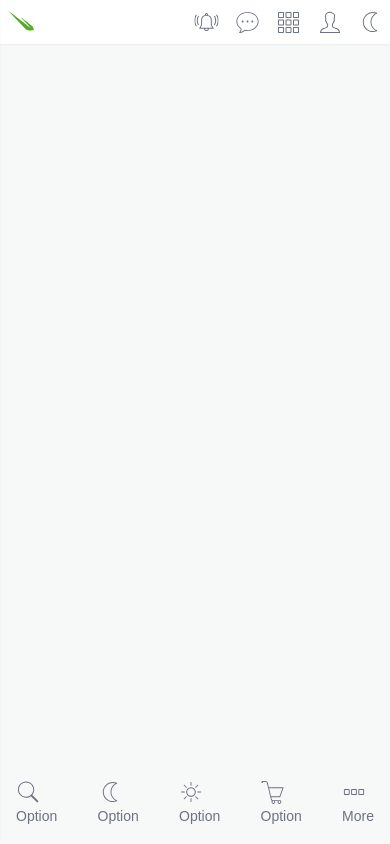
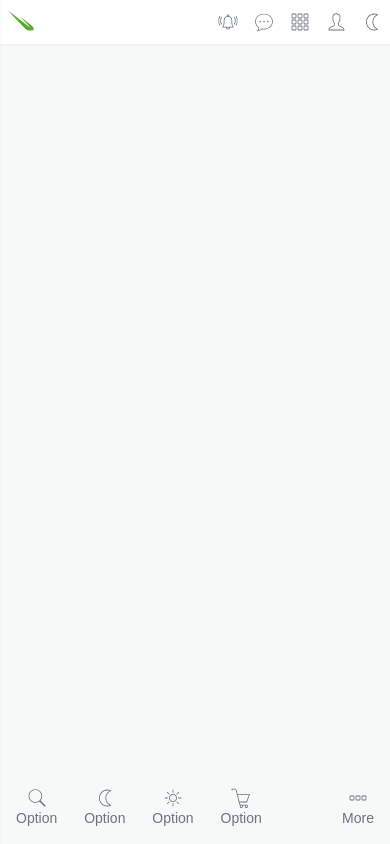
Before and after one commit to DominikDula/city, a Next.js app: page /calculations in a window 390 px wide. Built offline with nearby package versions, Linux system fonts and the light colour scheme.

Commit message:
final css changes

```diff
--- a/app/components/ApplicationButton.jsx
+++ b/app/components/ApplicationButton.jsx
@@ -15,7 +15,7 @@ const ApplicationButton = () => {
       <Menu as="div" className="relative">
         <div className="flex items-center">
           <MenuButton onClick={toggleMenu}>
-            <Image src="/icons/applications.svg" width={25} height={25} alt="Applications" />
+            <Image src="/icons/applications.svg" width={20} height={20} alt="Applications" />
           </MenuButton>
         </div>
         <ApplicationMenuContent isOpen={isOpen} toggleMenu={toggleMenu} />
--- a/app/components/MessageButton.jsx
+++ b/app/components/MessageButton.jsx
@@ -3,7 +3,7 @@ import Image from 'next/image';
 const MessageButton = () => {
   return (
     <button type="button">
-      <Image src="/icons/messages.svg" width={25} height={25} alt="Logo" />
+      <Image src="/icons/messages.svg" width={20} height={20} alt="Logo" />
     </button>
   );
 };
--- a/app/components/MobileMenu.jsx
+++ b/app/components/MobileMenu.jsx
@@ -13,11 +13,11 @@ const MobileMenu = ({ navigation }) => {
     <>
       <DisclosureButton
         onClick={toggleMenu}
-        className="relative inline-flex items-center justify-center rounded-md p-2 text-gray-400 focus:ring-2 focus:ring-white focus:outline-hidden focus:ring-inset"
+        className="relative flex items-center"
       >
         <span className="absolute -inset-0.5" />
         <span className="sr-only">Open main menu</span>
-        <Image src="/icons/m-menu.svg" width={25} height={25} alt="M-menu" />
+        <Image src="/icons/m-menu.svg" width={20} height={20} alt="M-menu" />
       </DisclosureButton>
 
       <div
--- a/app/components/NotificationButton.jsx
+++ b/app/components/NotificationButton.jsx
@@ -3,7 +3,7 @@ import Image from 'next/image';
 const NotificationButton = () => {
   return (
     <button type="button" className="">
-      <Image src="/icons/bell.svg" width={25} height={25} alt="Logo" />
+      <Image src="/icons/bell.svg" width={20} height={20} alt="Logo" />
     </button>
   );
 };
--- a/app/components/Search.jsx
+++ b/app/components/Search.jsx
@@ -49,7 +49,7 @@ const Search = ({ isMobile }) => {
   return (
     <div className="flex hidden md:flex">
       <button onClick={toggleSearch} className="focus:outline-none">
-        <Image src="/icons/search.svg" width={25} height={25} alt="SearchIcon" />
+        <Image src="/icons/search.svg" width={20} height={20} alt="SearchIcon" />
       </button>
       {isOpen && (
         <div className="fixed inset-x-0 top-[40px] h-1/2 bg-nav dark:bg-nav-dark bg-opacity-90 backdrop-blur-md z-50 p-6 flex flex-col items-center space-y-4 shadow-xs">
--- a/app/components/ThemeToggle.jsx
+++ b/app/components/ThemeToggle.jsx
@@ -38,9 +38,9 @@ const ThemeToggle = () => {
   return (
     <button onClick={toggleTheme}>
       {theme === 'dark' ? (
-        <Image src="/icons/sun.svg" width={24} height={24} alt="Light Mode" />
+        <Image src="/icons/sun.svg" width={20} height={20} alt="Light Mode" />
       ) : (
-        <Image src="/icons/moon.svg" width={24} height={24} alt="Dark Mode" />
+        <Image src="/icons/moon.svg" width={20} height={20} alt="Dark Mode" />
       )}
     </button>
   );
--- a/app/components/UserMenu.jsx
+++ b/app/components/UserMenu.jsx
@@ -15,7 +15,7 @@ const UserMenu = () => {
       <Menu as="div" className="relative">
         <div className="flex items-center">
           <MenuButton onClick={toggleMenu}>
-            <Image src="/icons/profile.svg" width={25} height={25} alt="Logo" />
+            <Image src="/icons/profile.svg" width={20} height={20} alt="Logo" />
           </MenuButton>
         </div>
         <MenuContent isOpen={isOpen} toggleMenu={toggleMenu} />
--- a/app/components/sidebar/InternaAgendaAccordion.jsx
+++ b/app/components/sidebar/InternaAgendaAccordion.jsx
@@ -5,15 +5,15 @@ const InternaAgendaAccordion = ({ isOpen, toggleAccordion, showText }) => {
     <div>
       <button
         onClick={toggleAccordion}
-        className="flex w-full h-[30px] items-center space-x-3 p-2 rounded-md text-gray-800 hover:bg-gray-100"
+        className="flex w-full h-[30px] items-center space-x-3 p-1 rounded-md text-gray-800 hover:bg-gray-100 dark:hover:bg-gray1-dark"
       >
-        <Image src="/icons/management.svg" width={16} height={16} alt="Interna Agenda" />
+        <Image src="/icons/management.svg" width={20} height={20} alt="Interna Agenda" />
         <span className={`${showText ? 'md:block' : 'md:hidden'} text-sm text-t-main dark:text-t-main-dark hover:text-t-main-hover dark:hover:text-t-main-hover-dark`}>Interná agenda</span>
         <Image
           src="/icons/arrow.svg"
           width={12} height={12}
           alt="Arrow"
-          className={`${showText ? 'md:block' : 'md:hidden'} ml-auto transition-transform  ${
+          className={`${showText ? 'md:block' : 'md:hidden'} ml-auto transition-transform dark:invert ${
             isOpen ? 'rotate-180' : ''
           }`}
         />
@@ -22,8 +22,8 @@ const InternaAgendaAccordion = ({ isOpen, toggleAccordion, showText }) => {
       <div className={`overflow-hidden transition-max-height duration-300 ease-in-out ${isOpen ? 'max-h-40' : 'max-h-0'}`}>
         <ul className="mt-2 space-y-1">
           {['Option 1', 'Option 2', 'Option 3'].map((option, index) => (
-            <li key={index} className="flex w-full h-[30px] items-center space-x-3 p-2 rounded-md text-gray-800 hover:bg-gray-100">
-              <Image src="/icons/sun.svg" width={16} height={16} alt={`Option ${index + 1}`} />
+            <li key={index} className="flex w-full h-[30px] items-center space-x-3 p-1 rounded-md text-gray-800 hover:bg-gray-100 dark:hover:bg-gray1-dark">
+              <Image src="/icons/sun.svg" width={20} height={20} alt={`Option ${index + 1}`} />
               <span className="text-sm text-t-main dark:text-t-main-dark hover:text-t-main-hover dark:hover:text-t-main-hover-dark">{option}</span>
             </li>
           ))}
--- a/app/components/sidebar/MobileMenu.jsx
+++ b/app/components/sidebar/MobileMenu.jsx
@@ -3,26 +3,30 @@ import Image from 'next/image';
 const MobileMenu = ({ toggleSidebar }) => {
   return (
     <div className="md:hidden fixed inset-x-0 bottom-0 z-50 bg-main dark:bg-main-dark shadow-lg flex justify-between items-center p-2">
-      <button className="p-2">
-        <Image src="/icons/search.svg" width={24} height={24} alt="Search" />
+      <div className="w-[70%] flex justify-between">
+        <button className="p-2 flex flex-col items-center justify-center">
+          <Image src="/icons/search.svg" width={20} height={20} alt="Search" />
           <span className="text-sm text-t-main dark:text-t-main-dark hover:text-t-main-hover dark:hover:text-t-main-hover-dark">Option</span>
         </button>
-      <button className="p-2">
-        <Image src="/icons/moon.svg" width={24} height={24} alt="Mode" />
+        <button className="p-2 flex flex-col items-center justify-center">
+          <Image src="/icons/moon.svg" width={20} height={20} alt="Mode" />
           <span className="text-sm text-t-main dark:text-t-main-dark hover:text-t-main-hover dark:hover:text-t-main-hover-dark">Option</span>
         </button>
-      <button className="p-2">
-        <Image src="/icons/sun.svg" width={24} height={24} alt="Option" />
+        <button className="p-2 flex flex-col items-center justify-center">
+          <Image src="/icons/sun.svg" width={20} height={20} alt="Option" />
           <span className="text-sm text-t-main dark:text-t-main-dark hover:text-t-main-hover dark:hover:text-t-main-hover-dark">Option</span>
         </button>
-      <button className="p-2">
-        <Image src="/icons/cart.svg" width={24} height={24} alt="Cart" />
+        <button className="p-2 flex flex-col items-center justify-center">
+          <Image src="/icons/cart.svg" width={20} height={20} alt="Cart" />
           <span className="text-sm text-t-main dark:text-t-main-dark hover:text-t-main-hover dark:hover:text-t-main-hover-dark">Option</span>
         </button>
-      <button onClick={toggleSidebar} className="p-2">
-        <Image src="/icons/more.svg" width={24} height={24} alt="More" />
+      </div>
+      <div className="w-[30%] flex justify-end">
+        <button onClick={toggleSidebar} className="p-2 flex flex-col items-center justify-center">
+          <Image src="/icons/more.svg" width={20} height={20} alt="More" />
           <span className="text-sm text-t-main dark:text-t-main-dark hover:text-t-main-hover dark:hover:text-t-main-hover-dark">More</span>
         </button>
+      </div>
     </div>
   );
 };
--- a/app/components/sidebar/NavigationLink.jsx
+++ b/app/components/sidebar/NavigationLink.jsx
@@ -2,8 +2,8 @@ import Image from 'next/image';
 
 const NavigationLink = ({ name, icon, showText }) => {
   return (
-    <a href="#" className="flex w-full h-[30px] items-center space-x-3 p-2 rounded-md text-t-main dark:text-t-main-dark hover:text-t-main-hover dark:hover:text-t-main-hover-dark hover:bg-gray-100">
-      <Image src={icon} width={16} height={16} alt="Icon" />
+    <a href="#" className="flex w-full h-[30px] items-center space-x-3 p-1 rounded-md text-t-main dark:text-t-main-dark hover:text-t-main-hover dark:hover:text-t-main-hover-dark hover:bg-gray-100 dark:hover:bg-gray1-dark">
+      <Image src={icon} width={20} height={20} alt="Icon" />
       <span className={`${showText ? 'md:block' : 'md:hidden'} text-sm text-t-main dark:text-t-main-dark hover:text-t-main-hover dark:hover:text-t-main-hover-dark`}>{name}</span>
     </a>
   );
```
Lines whose indentation alone changed are shown as unchanged.
